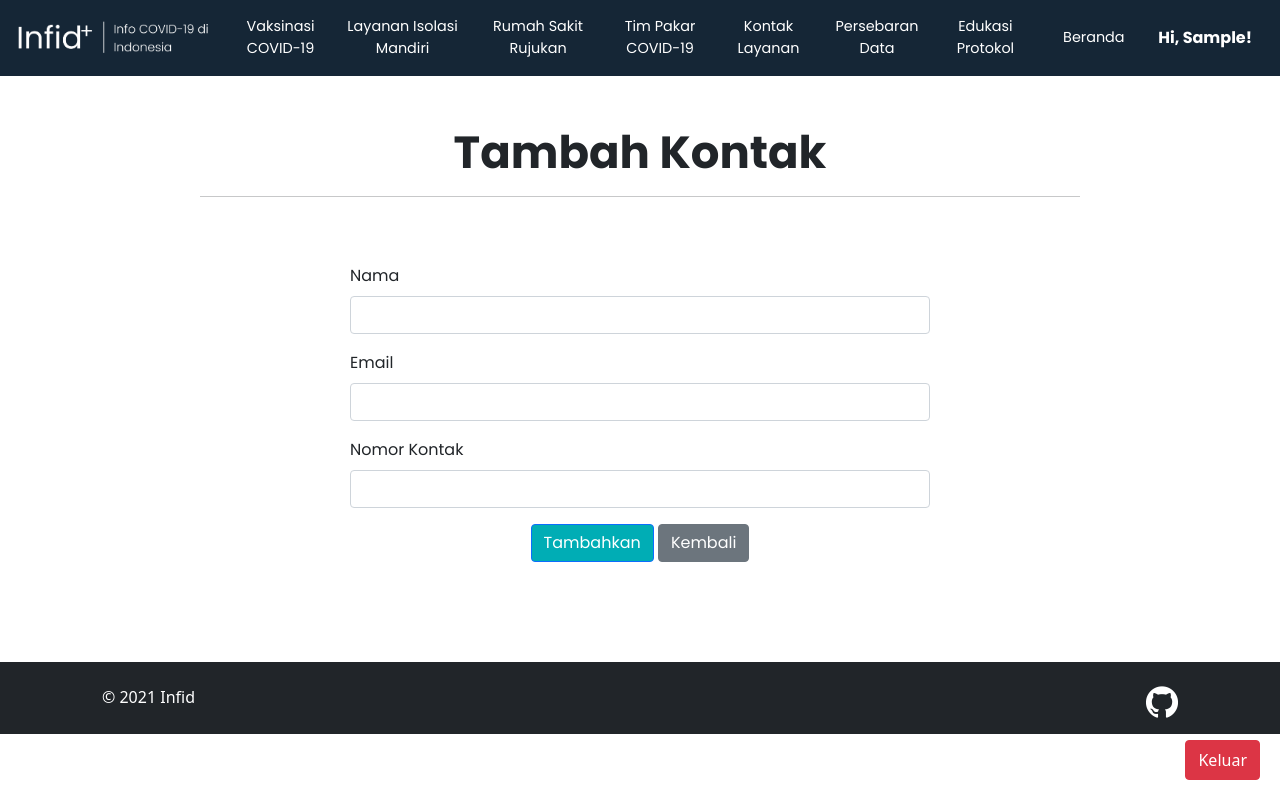
After one commit to vincentsuryakim/project-tengah-semester-pbp, a Django app: page /kontak/tambah-kontak in a window 1280 px wide. The commit adds this page. Run offline with Django 3.2, Linux system fonts and the light colour scheme; the visitor is signed in with stand-in values (Sample User, id 1).

Commit message:
Add Kontak Layanan

```diff
--- /dev/null
+++ b/kontak/admin.py
@@ -0,0 +1,6 @@
+from django.contrib import admin
+
+from kontak.models import Kontak
+
+# Register your models here.
+admin.site.register(Kontak)
--- /dev/null
+++ b/kontak/apps.py
@@ -0,0 +1,6 @@
+from django.apps import AppConfig
+
+
+class KontakConfig(AppConfig):
+    default_auto_field = 'django.db.models.BigAutoField'
+    name = 'kontak'
--- /dev/null
+++ b/kontak/forms.py
@@ -0,0 +1,8 @@
+from kontak.models import Kontak
+from django import forms
+
+
+class KontakForm(forms.ModelForm):
+    class Meta:
+        model = Kontak
+        fields = '__all__'
--- /dev/null
+++ b/kontak/models.py
@@ -0,0 +1,9 @@
+from django.db import models
+
+# Create your models here.
+
+
+class Kontak(models.Model):
+    nama = models.CharField(max_length=150)
+    email = models.CharField(max_length=100)
+    nomor_kontak = models.CharField(max_length=100)
--- /dev/null
+++ b/kontak/templates/form_tambah_kontak.html
@@ -0,0 +1,41 @@
+{% extends 'layout.html' %}
+{% load static %}
+
+{% block title %}
+    Tambah Kontak
+{% endblock title %}
+
+{% block content %}
+<link href="https://cdn.jsdelivr.net/npm/bootstrap@5.1.3/dist/css/bootstrap.min.css" rel="stylesheet" integrity="sha384-1BmE4kWBq78iYhFldvKuhfTAU6auU8tT94WrHftjDbrCEXSU1oBoqyl2QvZ6jIW3" crossorigin="anonymous">
+
+<div style ="padding: 50px 200px; ">
+    <h1 style="font-family: poppins ; font-weight: 700; font-size: 45px; text-align:center;">Tambah Kontak</h1>
+    <hr>
+</div>
+<div style ="padding: 0px 350px; padding-bottom: 60px; ">
+    <form action="" method="POST">
+        {% csrf_token %}
+        <div class="mb-3">
+            <label for="nama" style="font-family: poppins;" class="form-label">Nama</label><br>
+            {% comment %} {{form.nama}} {% endcomment %}
+            <input class="form-control" type="text" maxlength="150" id="nama" name="nama" required>
+        </div>
+        <div class="mb-3">
+            <label for="email" style="font-family: poppins;" class="form-label">Email</label><br>
+            {% comment %} {{form.email}} {% endcomment %}
+            <input class="form-control" type="text" maxlength="100" id="email" name="email" required>
+        </div>
+        <div class="mb-3">
+            <label for="nomor_kontak" style="font-family: poppins;" class="form-label">Nomor Kontak</label><br>
+            {% comment %} {{form.nomor_kontak}} {% endcomment %}
+            <input class="form-control" type="text" maxlength="100" id="nomor_kontak" name="nomor_kontak" required>
+        </div>
+        <div class="text-center">
+            <button type="submit" class="btn btn-primary" style="font-family: poppins; background-color: #00ADB5;">Tambahkan</button>
+            <a class="btn btn-secondary" href="{% url 'kontak' %}" role="button" style="font-family: poppins;">Kembali</a>
+        </div>
+
+    </form>
+</div>
+
+{% endblock content %}
--- /dev/null
+++ b/kontak/tests.py
@@ -0,0 +1,3 @@
+from django.test import TestCase
+
+# Create your tests here.
--- /dev/null
+++ b/kontak/urls.py
@@ -0,0 +1,9 @@
+from django.urls import path
+from .views import index, add_kontak, load_more
+
+
+urlpatterns = [
+    path('', index, name="kontak"),
+    path('tambah-kontak', add_kontak, name="tambah-kontak"),
+    path('load-more', load_more, name='load-more'),
+]
--- /dev/null
+++ b/kontak/views.py
@@ -0,0 +1,43 @@
+from django.shortcuts import redirect, render
+from django.http import response, JsonResponse
+from .models import Kontak
+from .forms import KontakForm
+from django.contrib.auth.decorators import login_required
+from django.core.paginator import Paginator
+from django.core import serializers
+
+def index(request):
+    if 'q' in request.GET:
+        q = request.GET['q']
+        kontaks = Kontak.objects.filter(title__icontains=q)
+    else:
+        kontaks = Kontak.objects.all()
+    # Pagintion
+    paginator = Paginator(kontaks, 4)
+    page_number = request.GET.get('page')
+    kontaks_obj = paginator.get_page(page_number)
+    return render(request, 'kontak.html', {'kontaks': kontaks_obj})
+
+@login_required(login_url='/login/')
+def add_kontak(request):
+    form = KontakForm()
+    if request.method == "POST":
+        form = KontakForm(request.POST)
+        if form.is_valid():
+            form.save()
+            return redirect('../kontak')
+    response = {'form': form}
+    return render(request, 'form_tambah_kontak.html', response)
+
+
+def load_more(request):
+    offset = int(request.POST['offset'])
+    limit = 3
+    kontaks = Kontak.objects.all()[offset:limit+offset]
+    totalData = Kontak.objects.count()
+    data = {}
+    kontaks_json = serializers.serialize('json', kontaks)
+    return JsonResponse(data={
+        'kontaks': kontaks_json,
+        'totalResult': totalData
+    })
--- a/pbpempat/settings.py
+++ b/pbpempat/settings.py
@@ -46,6 +46,7 @@ INSTALLED_APPS = [
     'RSRujukan',
     'vaksincovid',
     'edukasiProtokol',
+    'kontak',
 ]
 
 MIDDLEWARE = [
--- a/pbpempat/urls.py
+++ b/pbpempat/urls.py
@@ -21,6 +21,7 @@ import TimPakar.urls as TimPakar
 import RSRujukan.urls as rsrujukan
 import vaksincovid.urls as vaksincovid
 import edukasiProtokol.urls as edukasiProtokol
+import kontak.urls as kontak
 
 from .views import login, register, logout
 
@@ -35,4 +36,5 @@ urlpatterns = [
     path('timPakarCovid/', include(TimPakar)),
     path('vaksincovid/', include(vaksincovid)),
     path('edukasiProtokol/', include(edukasiProtokol)),
+    path('kontak/', include(kontak)),
 ]
--- a/templates/navbar.html
+++ b/templates/navbar.html
@@ -22,7 +22,7 @@
                     <a class="nav-link text-white text-center w-100" href="/timPakarCovid">Tim Pakar COVID-19</a>
                 </li>
                 <li class="nav-item d-flex align-self-center li-cust">
-                    <a class="nav-link text-white text-center w-100" href="">Kontak Layanan</a>
+                    <a class="nav-link text-white text-center w-100" href="/kontak">Kontak Layanan</a>
                 </li>
                 <li class="nav-item d-flex align-self-center li-cust">
                     <a class="nav-link text-white text-center w-100" href="/sebaran">Persebaran Data</a>
```
Also changed, not shown: kontak/static/kontak.css (added, +11 -0 lines), kontak/templates/kontak.html (added, +100 -0 lines), kontak/__init__.py (added), kontak/migrations/0001_initial.py (added), kontak/migrations/0002_auto_20211030_1840.py (added), kontak/migrations/__init__.py (added).
